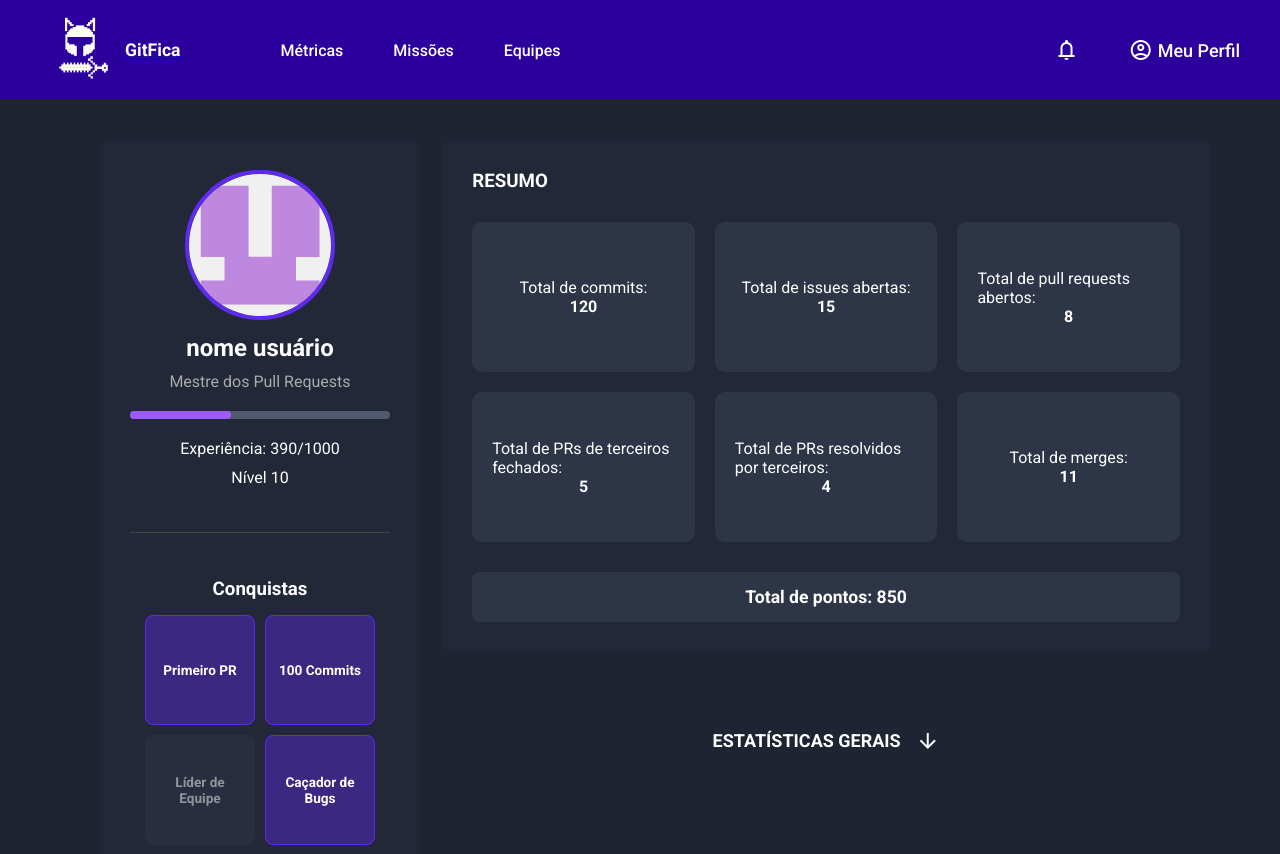
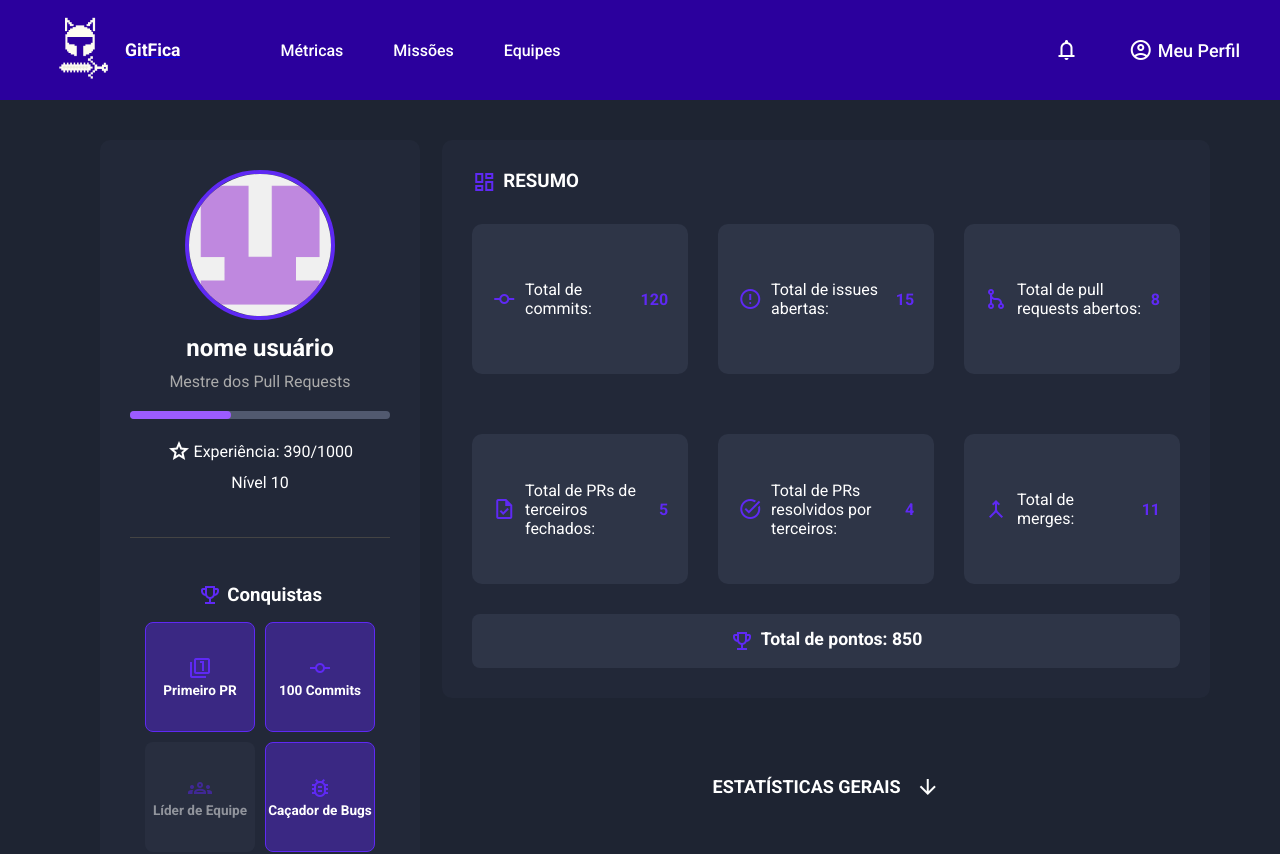
Before and after one commit to fga-eps-mds/2025.1-SGI-Frontend, a Next.js app: page /metrics in a window 1280 px wide. Shown: the top 854 px of the page. Built offline with nearby package versions, Linux system fonts and the light colour scheme.

Commit message:
adiciona ícones a tela

```diff
--- a/src/app/metrics/metrics.module.css
+++ b/src/app/metrics/metrics.module.css
@@ -65,6 +65,18 @@
   border-radius: 4px;
 }
 
+.xp{
+  display: flex;
+  flex-direction: row;
+  width: 100%;
+  align-items: center;
+  justify-content: center;
+}
+
+.xp p{
+  margin-left: 1%;
+}
+
 .separationBar {
   width: 100%;
   height: 1px;
@@ -72,7 +84,16 @@
   margin: 45px 0px;
 }
 
+.achievementsTitle {
+  display: flex;
+  flex-direction: row;
+  width: 100%;
+  justify-content: center;
+  align-items: center;
+}
+
 .achievementsTitle h3{
+  margin-left: 2%;
   text-align: center;
 }
 
@@ -85,18 +106,22 @@
   font-weight: bold;
 }
 
-.badges span {
+.badges div {
   background-color: #2E3547;
   height: 110px;
   width: 110px;
-  padding: 12px;
   border-radius: 8px;
   font-size: 0.85rem;
   opacity: 0.5;
   display: flex;
+  flex-direction: column;
   align-items: center;
   justify-content: center;
   text-align: center;
+}
+
+.badges span{
+  padding: 1%;
 }
 
 .badges .active {
@@ -110,6 +135,15 @@
   border-radius: 10px;
   max-height: 80vh;
   max-width: 1100px;
+}
+
+.titleMetrics{
+  flex-direction: row;
+  display: flex;
+}
+
+.titleMetrics h3{
+  margin-left: 1%;
 }
 
 .containerMetrics {
@@ -136,7 +170,7 @@
   display: grid;
   grid-template-columns: repeat(3, minmax(200px, 1fr));
   margin: 30px 0;
-  gap: 20px;
+  gap: 60px 30px;
 }
 
 .metrics div{
@@ -144,11 +178,21 @@
   border-radius: 10px;
   padding: 20px;
   display: flex;
-  flex-direction: column;
+  flex-direction: row;
+  gap: 5%;
   align-items: center;
   width: 100%;
   height: 150px;
   justify-content: center;
+}
+
+.quantityMetric{
+  color: #5F29F4 ;
+}
+
+.icon  {
+  color: #5F29F4;
+  font-size: 50px;
 }
 
 .points {
@@ -160,6 +204,13 @@
   width: 100%;
   background-color: #2E3547;
   text-align: center;
+  display: flex;
+  justify-content: center;
+  flex-direction: row;
+}
+
+.points p{
+  margin-left: 1%;
 }
 
 .iconRight{
--- a/src/app/metrics/page.tsx
+++ b/src/app/metrics/page.tsx
@@ -19,36 +19,36 @@ export default function Home() {
             <div className={styles.xpBar}>
               <div className={styles.xpFill} style={{ width: '39%' }}></div>
             </div>
-            <p> Experiência: 390/1000</p>
+            <div className={styles.xp}><span className={`material-symbols-outlined`}>star</span><p> Experiência: 390/1000</p></div>
             <p> Nível 10</p>
           </div>
           <div className={styles.separationBar}></div>
           <div className={styles.achievements}>
             <div className={styles.achievementsTitle}>
-              <h3> Conquistas</h3>
+              <span className={`${styles.icon} material-symbols-outlined`}>trophy</span><h3> Conquistas</h3>
             </div>
             <div className={styles.badges}>
-              <span className={styles.active}>Primeiro PR</span>
-              <span className={styles.active}>100 Commits</span>
-              <span>Líder de Equipe</span>
-              <span className={styles.active}>Caçador de Bugs</span>
-              <span>Estrela do Mês</span>
-              <span>Contribuidor VIP</span>
+              <div  className={styles.active}><span className={`${styles.icon} material-symbols-outlined`}>filter_1</span><span>Primeiro PR</span></div>
+              <div  className={styles.active}><span className={`${styles.icon} material-symbols-outlined`}>commit</span><span>100 Commits</span></div>
+              <div><span className={`${styles.icon} material-symbols-outlined`}>groups</span><span>Líder de Equipe</span></div>
+              <div  className={styles.active}><span className={`${styles.icon} material-symbols-outlined`}>bug_report</span><span >Caçador de Bugs</span></div>
+              <div><span className={`${styles.icon} material-symbols-outlined`}>star_shine</span><span>Estrela do Mês</span></div>
+              <div><span className={`${styles.icon} material-symbols-outlined`}>rocket</span><span>Contribuidor VIP</span></div>
             </div>
           </div>
         </section>
           <section className={styles.rightPanel}>
             <div className={styles.containerMetrics}>
-              <h3> RESUMO</h3>
+              <div className={styles.titleMetrics}><span className={`${styles.icon} material-symbols-outlined`}>dashboard</span> <h3> RESUMO</h3></div>
               <div className={styles.metrics}>
-                <div>Total de commits: <strong>120</strong></div>
-                <div>Total de issues abertas: <strong>15</strong></div>
-                <div>Total de pull requests abertos: <strong>8</strong></div>
-                <div>Total de PRs de terceiros fechados: <strong>5</strong></div>
-                <div>Total de PRs resolvidos por terceiros: <strong>4</strong></div>
-                <div>Total de merges: <strong>11</strong></div>
+                <div> <span className={`${styles.icon} material-symbols-outlined`}>commit</span>Total de commits: <strong className={styles.quantityMetric}>120</strong></div>
+                <div> <span className={`${styles.icon} material-symbols-outlined`}>error</span>Total de issues abertas: <strong className={styles.quantityMetric}>15</strong></div>
+                <div> <span className={`${styles.icon} material-symbols-outlined`}>graph_1</span>Total de pull requests abertos: <strong className={styles.quantityMetric}>8</strong></div>
+                <div> <span className={`${styles.icon} material-symbols-outlined`}>task</span>Total de PRs de terceiros fechados: <strong className={styles.quantityMetric}>5</strong></div>
+                <div> <span className={`${styles.icon} material-symbols-outlined`}>task_alt</span>Total de PRs resolvidos por terceiros: <strong className={styles.quantityMetric}>4</strong></div>
+                <div> <span className={`${styles.icon} material-symbols-outlined`}>merge</span>Total de merges: <strong className={styles.quantityMetric}>11</strong></div>
               </div>
-              <div className={styles.points}> Total de pontos: <strong>850</strong></div>
+              <div className={styles.points}><span className={`${styles.icon} material-symbols-outlined`}>trophy</span> <p>Total de pontos: <strong>850</strong></p></div>
             </div>
                       <Link href="/metrics#statistics" className={styles.link}><div className={styles.statisticsScroll}> ESTATÍSTICAS GERAIS <span className={`material-symbols-outlined ${styles.iconRight}`}>arrow_downward</span></div></Link>
           </section>
```
